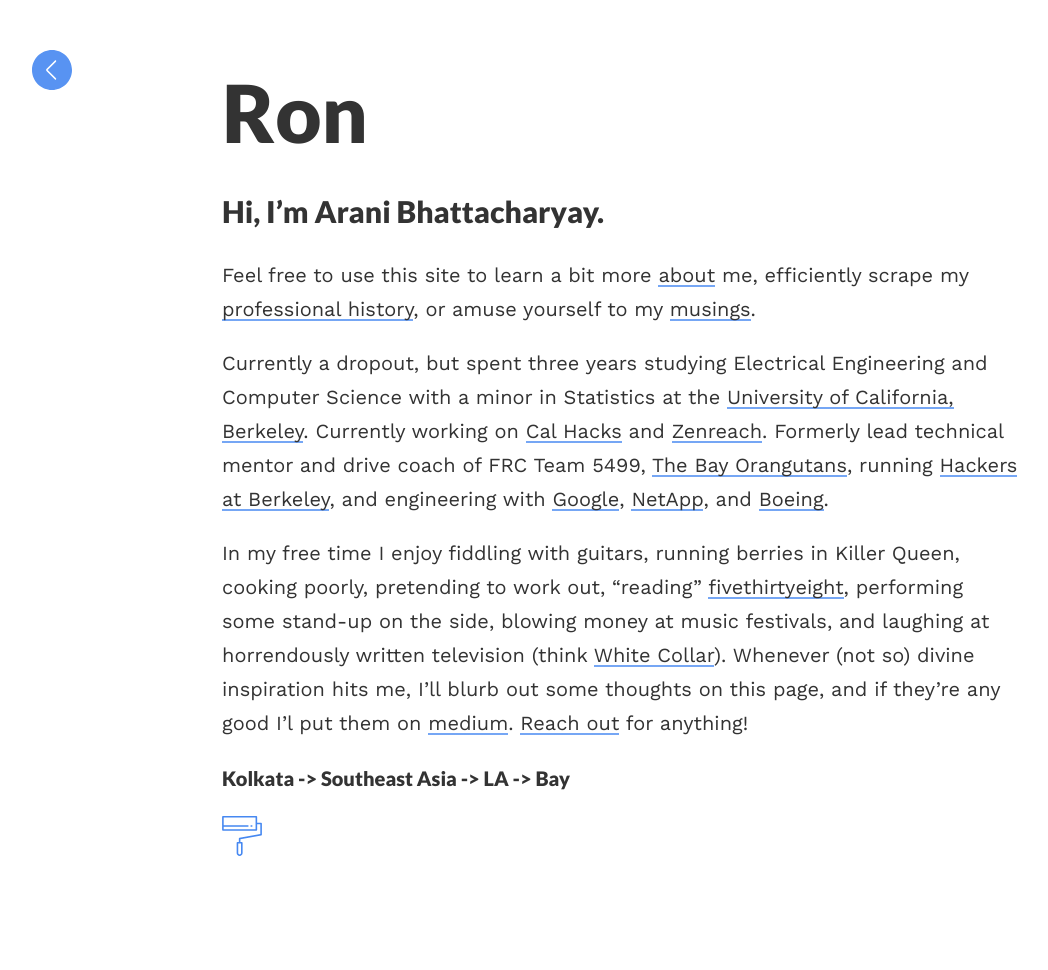
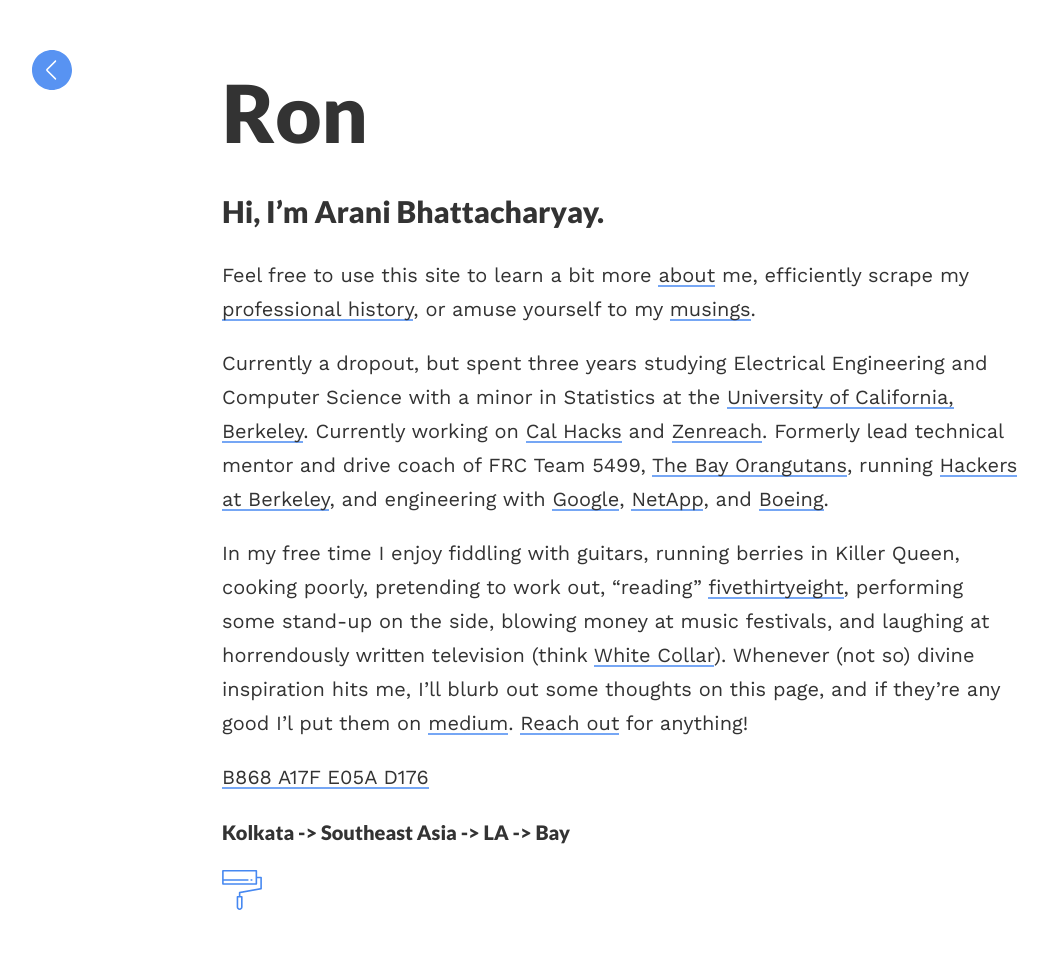
Before and after one commit to aranibatta/aranibatta.github.io, a Jekyll site: the page built from index.md, in a window 1280 px wide. Shown: the whole page, without its empty margins (18-1066 px from the left). Built offline with Jekyll 4.4.1, drawn with Linux system fonts in a browser that asks for light colours; before the commit the page ends 916 px from its top, so only the background shows below that.

Commit message:
Added keybase to homepage

```diff
--- a/index.md
+++ b/index.md
@@ -12,4 +12,7 @@
 
 In my free time I enjoy fiddling with guitars, running berries in Killer Queen, cooking poorly, pretending to work out, "reading" [fivethirtyeight](http://fivethirtyeight.com/), performing some stand-up on the side, blowing money at music festivals, and laughing at horrendously written television (think [White Collar](http://www.imdb.com/title/tt1358522/)). Whenever (not so) divine inspiration hits me, I'll blurb out some thoughts on this page, and if they're any good I'l put them on [medium](https://medium.com/@aranibatta). [Reach out](mailto:aranibatta@berkeley.edu) for anything!
 
+
+[B868 A17F E05A D176](https://keybase.io/arani)
+
 #### Kolkata -> Southeast Asia -> LA -> Bay
```
